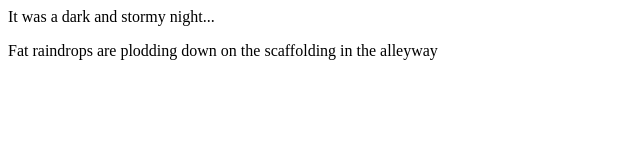
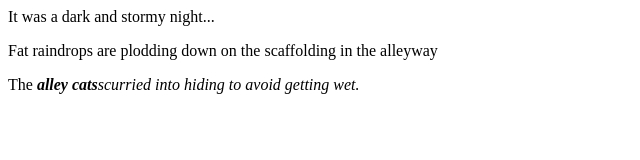
Before and after one commit to m-sommer/fireside-story, a plain HTML site: page index.html in a window 1280 px wide. Shown: the whole page, without its empty margins (0-640 px from the left). Drawn offline with Linux system fonts and the light colour scheme.

Commit message:
added a third line

```diff
--- a/index.html
+++ b/index.html
@@ -2,5 +2,6 @@
   <body>
     <p>It was a dark and stormy night...</p>
     <p>Fat raindrops are plodding down on the scaffolding in the alleyway</p>
+    <p>The <b><em>alley cats</e></b>scurried into hiding to avoid getting wet.</p>
   </body>
 </html>
```
